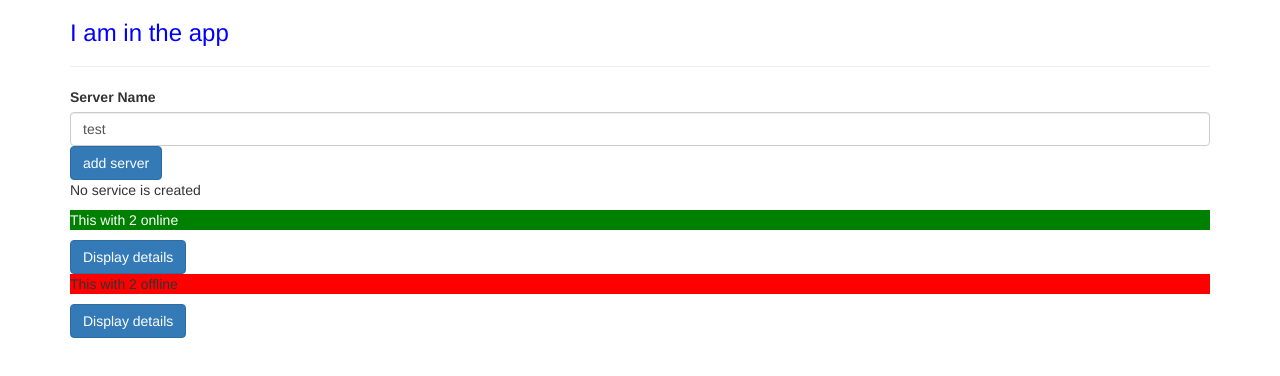
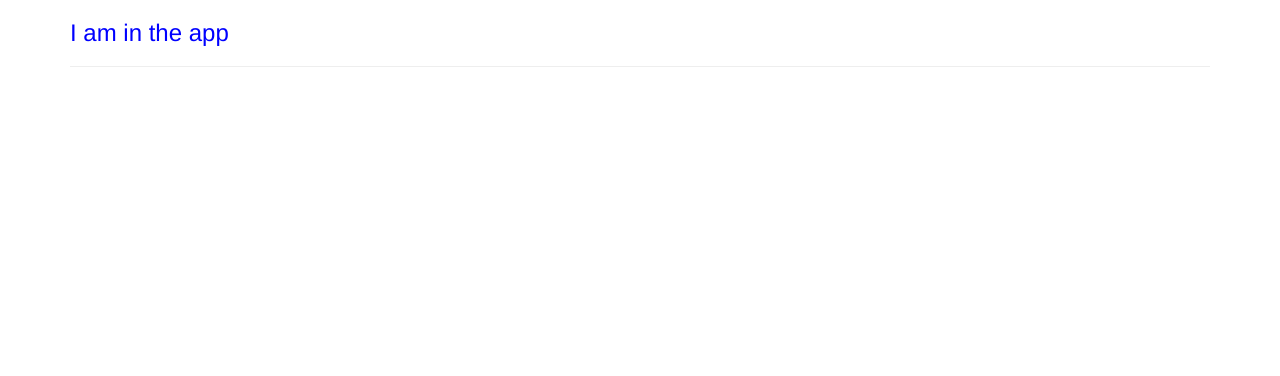
Before and after one commit to soroushrasti/angular-app, an Angular app: page / in a window 1280 px wide. Shown: the top 376 px of the page. Built offline with nearby package versions, Linux system fonts and the light colour scheme.

Commit message:
reset the app

```diff
--- a/src/app/app.component.html
+++ b/src/app/app.component.html
@@ -3,7 +3,6 @@
     <div class="col-xs-12">
       <h3>I am in the app</h3>
       <hr>
-      <app-servers></app-servers>
     </div>
   </div>
 
--- a/src/app/app.module.ts
+++ b/src/app/app.module.ts
@@ -2,14 +2,10 @@ import { NgModule } from '@angular/core';
 import { BrowserModule } from '@angular/platform-browser';
 import {FormsModule} from '@angular/forms'
 import { AppComponent } from './app.component';
-import {ServerComponent} from "./server/server.component";
-import { ServersComponent } from './servers/servers.component';
 
 @NgModule({
   declarations: [
     AppComponent,
-    ServerComponent,
-    ServersComponent
   ],
   imports: [
     BrowserModule,
--- a/src/app/server/server.component.html
+++ /dev/null
@@ -1,12 +0,0 @@
-<p
-[ngStyle]="{backgroundColor: getColor()}"
-[ngClass]="{online : status === 'online'}"
->This {{server}} with {{id}} {{status}}
-</p>
-<button  class="btn-primary btn" (click)="onDisplayDetail($event)"> Display details</button>
-<p *ngIf="displayDetails">Password: tuna</p>
-<div *ngFor="let log of logs let i= index"
-   [ngStyle]="{backgroundColor: i>=5 ? 'blue': 'trasparent'}"
-     [ngClass]="{ online : i>=5}"
->
-  {{log}}</div>
--- a/src/app/server/server.component.ts
+++ /dev/null
@@ -1,33 +0,0 @@
-import {Component} from "@angular/core";
-
-@Component({
-  selector: 'app-server',
-  templateUrl: './server.component.html',
-  styles:[`
-  .online {
-    color: white;
-  }
-  `]
-})
-export class ServerComponent {
-   server:'server';
-   id=2;
-   status:string="online";
-   displayDetails=false;
-   logs=[];
-
-   constructor() {
-     this.status=Math.random()> 0.5 ? 'online' : 'offline';
-
-   }
-  onDisplayDetail(event:any){
-     this.displayDetails=true;
-    // this.logs.push(this.logs.length+1)
-    this.logs.push(new Date())
-
-
-  }
-   getColor(){
-     return this.status==='online'? 'green' : 'red';
-   }
-}
--- a/src/app/servers/servers.component.html
+++ /dev/null
@@ -1,22 +0,0 @@
-<label>Server Name</label>
-<!--<input type="test"-->
-<!--       class="form-control"-->
-<!--(input)="onUpdateServerWith($event)"-->
-<!--&gt;-->
-<input type="test"
-       class="form-control"
-   [(ngModel)]="serverName"
->
-<button class="btn btn-primary"
-        [disabled]="!allowNewServer"
-    (click)="onCreateServer()"
->add server</button>
-
-<!--<p [innerText]="allowNewServer"></p>-->
-<!--<p>{{serverCreationStatus}}</p>-->
-<p *ngIf="serverCreated else noServer">Service is created,
-  it's name is {{serverName}}</p>
-<ng-template #noServer>
-  <p>No service is created</p>
-</ng-template>
-<app-server *ngFor="let server of servers"></app-server>
--- a/src/app/servers/servers.component.ts
+++ /dev/null
@@ -1,35 +0,0 @@
-import { Component } from '@angular/core';
-import { FormsModule } from '@angular/forms';
-
-
-@Component({
-  selector: 'app-servers',
-  // template: '<app-server></app-server>' +
-  //   '<app-server></app-server>',
-  templateUrl: './servers.component.html',
-  styleUrls: ['./servers.component.css']
-})
-export class ServersComponent {
-  serverCreated=false;
-  serverName='test';
-  allowNewServer= false;
-  serverCreationStatus='No Service is created';
-  servers= ['test2','test2']
-  constructor() {
-
-    setTimeout(()=> this.allowNewServer=true,2000)
-  }
-  ngOnInit(){}
-onUpdateServerWith(event:any){
-
-  this.serverName= event.target.value
-
-}
-  onCreateServer(){
-    this.servers.push(this.serverName)
-    this.serverCreated=true;
-    this.serverCreationStatus='server ' +
-      'is created with nsme: '+ this.serverName;
-  }
-
-}
```
Also changed, not shown: src/app/servers/servers.component.css (deleted), 1 other file (tests, documents, lock files or other folders).
